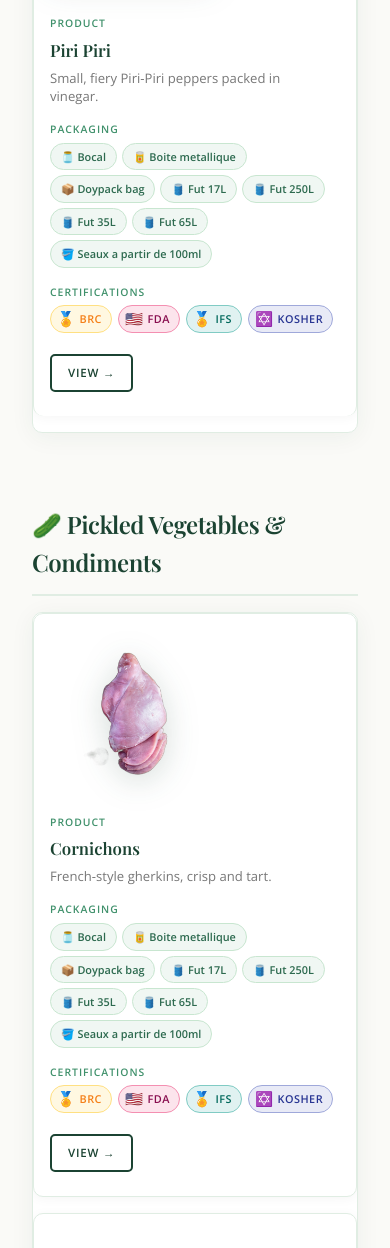
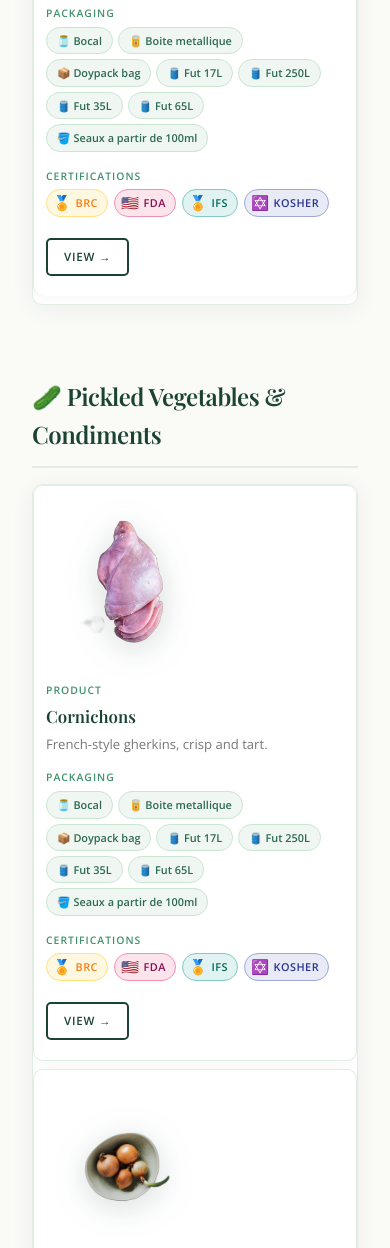
Before and after one commit to Schneider-sizeof/Capersmed, a Django app: page /en/products/ in a window 390 px wide. Shown: the part 5252-6500 px from the top of the page. Run offline with Django 5.2, Linux system fonts and the light colour scheme; data comes from the database, SQL or seed files in the repository; data that the repository does not hold is empty; some libraries are stand-ins or nearby versions.

Commit message:
Reduce mobile product spacing, hide About from mobile menu

```diff
--- a/core/templates/base.html
+++ b/core/templates/base.html
@@ -378,7 +378,7 @@
                 <li><a href="{% url 'branding' %}" class="{% if request.resolver_match.url_name == 'branding' %}nav-active{% endif %}">{% trans "Branding" %}</a></li>
                 <li><a href="{% url 'contact' %}" class="{% if request.resolver_match.url_name == 'contact' %}nav-active{% endif %}">{% trans "Contact" %}</a></li>
                 <li><a href="{% url 'blog' %}" class="{% if request.resolver_match.url_name == 'blog' %}nav-active{% endif %}">{% trans "Blog" %}</a></li>
-                <li><a href="{% url 'about' %}" class="{% if request.resolver_match.url_name == 'about' %}nav-active{% endif %}">{% trans "About" %}</a></li>
+
             </ul>
             <!-- Language Switcher (mobile) -->
             <div class="mobile-lang-switch">
--- a/core/templates/core/products.html
+++ b/core/templates/core/products.html
@@ -311,8 +311,8 @@
     .products-table tbody tr {
         border: 1px solid #e0ede3;
         border-radius: 10px;
-        margin-bottom: 1rem;
-        padding: 1rem;
+        margin-bottom: 0.5rem;
+        padding: 0.75rem;
         background: #fff;
     }
 
```
